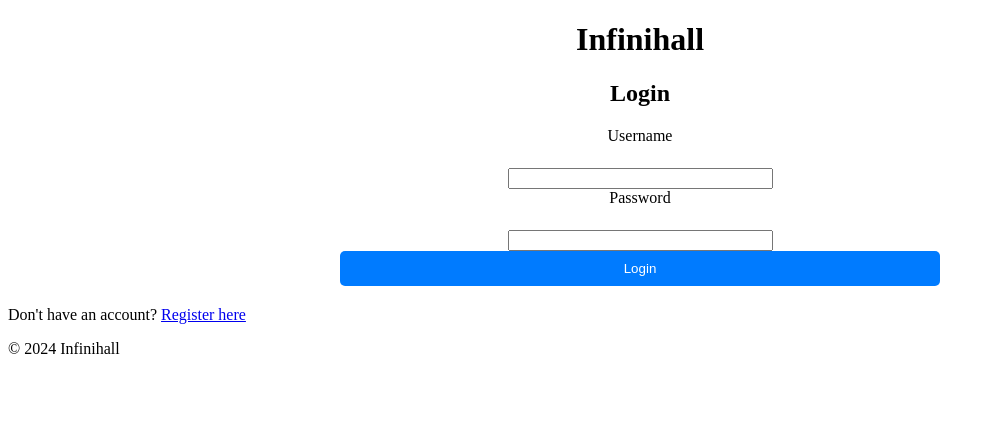
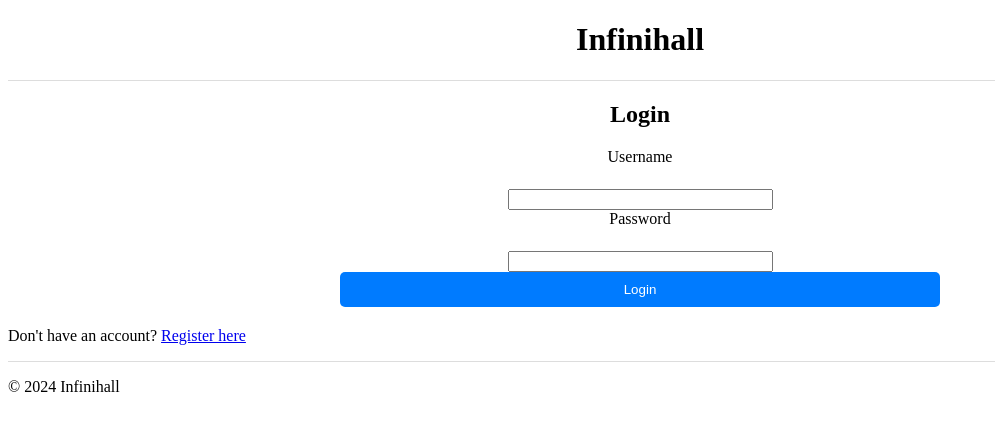
Before and after one commit to slimer37/108-video-share-site, a Flask app: a page that uses templates/base.html in a window 1280 px wide. Shown: the top 431 px of the page, without its empty margins (0-995 px from the left). Run offline with Flask 3, Linux system fonts and the light colour scheme; some libraries are stand-ins or nearby versions.

Commit message:
add border to header and footer

```diff
--- a/static/styles.css
+++ b/static/styles.css
@@ -1,3 +1,11 @@
+header {
+    border-bottom: 1px solid #ddd;
+}
+
+footer {
+    border-top: 1px solid #ddd;
+}
+
 /* Center the main container on the page */
 .container {
     max-width: 800px;
```
